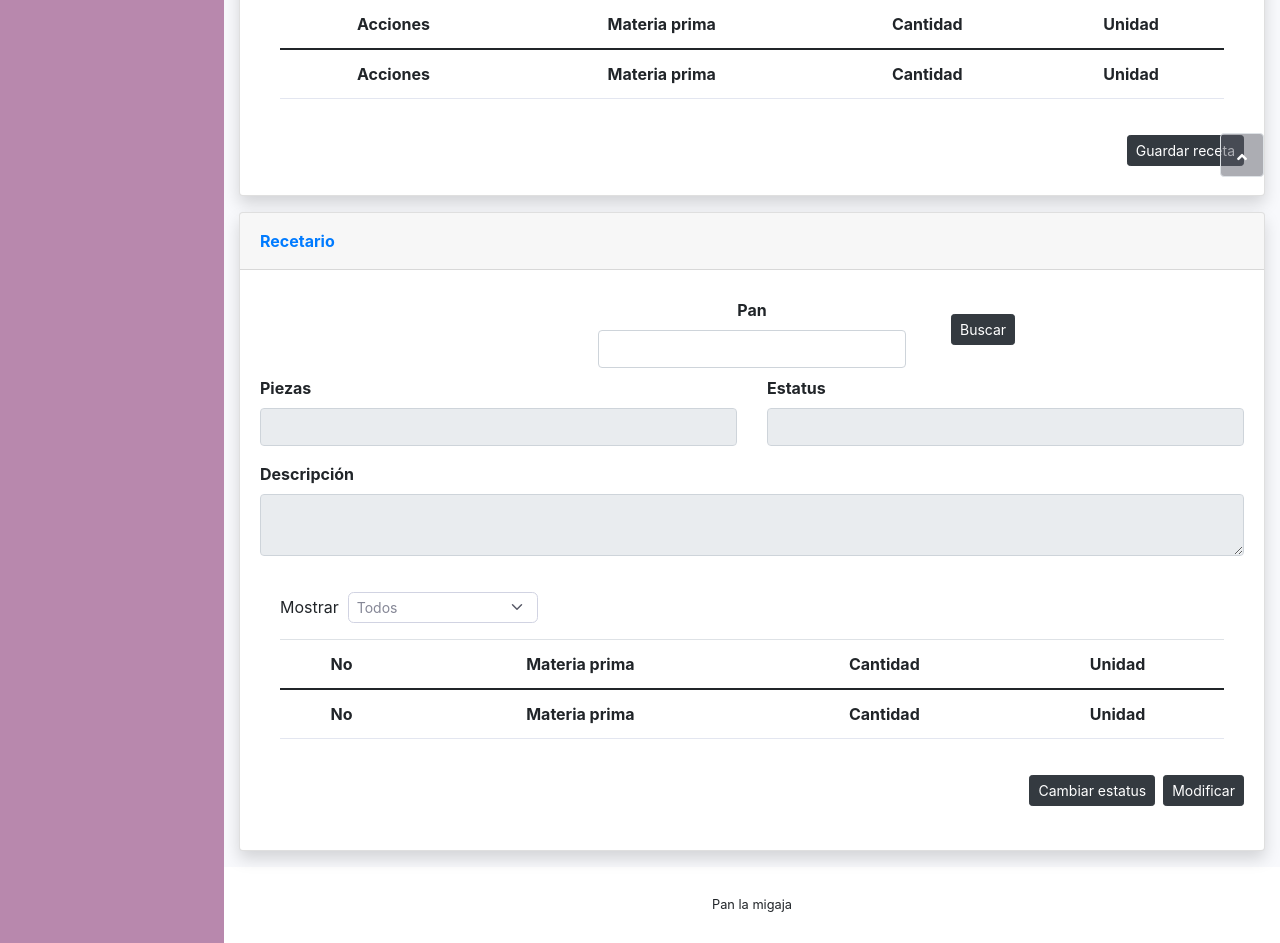
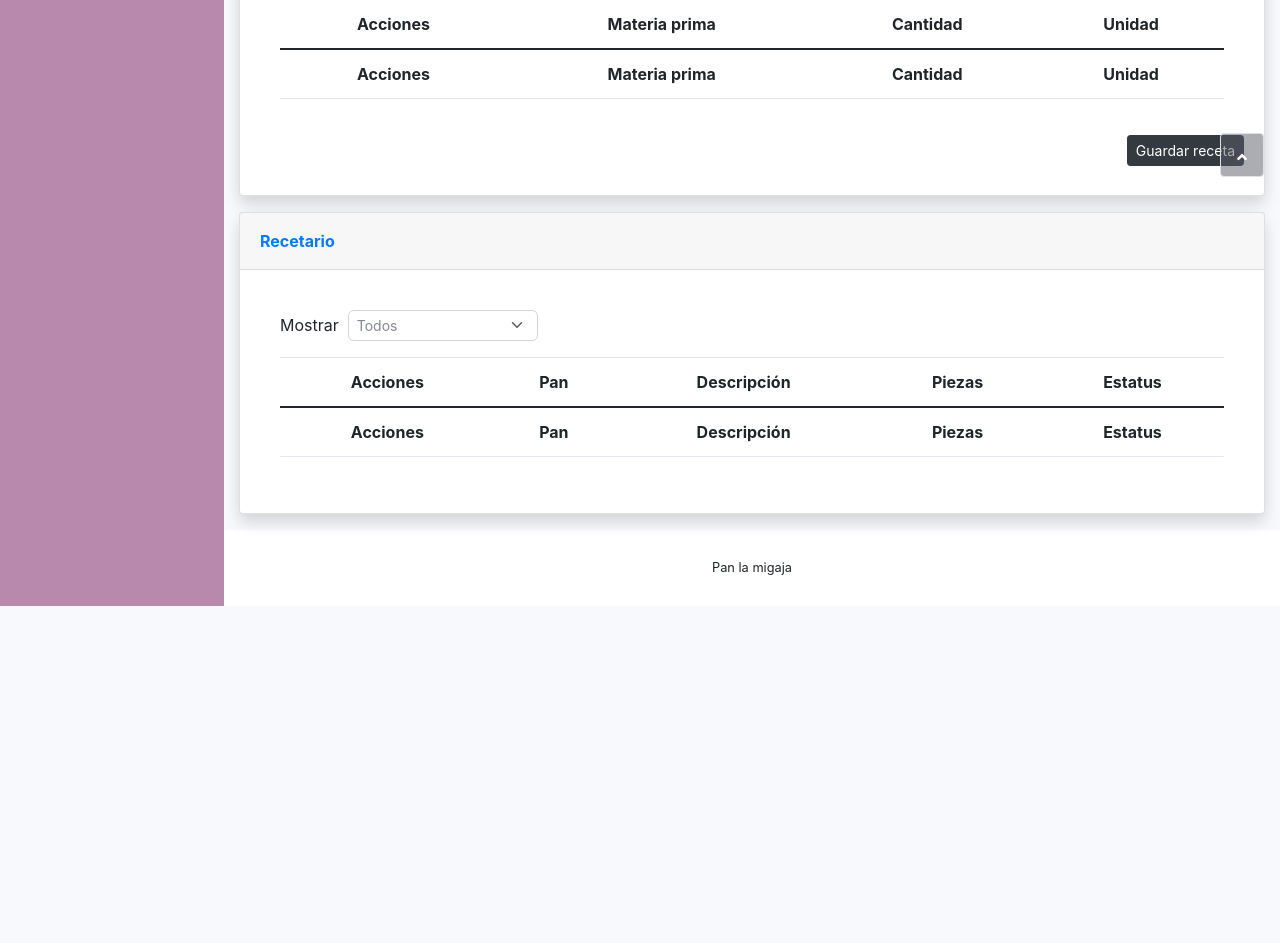
Before and after one commit to Norman-Arredondo/proyecto_bread_system, a PHP site: page /recetario.php in a window 1280 px wide. Shown: the part 607-1550 px from the top of the page. After the commit the page ends 1213 px from the top, so only its background shows below. Run offline with PHP 8.4, Linux system fonts and the light colour scheme.

Commit message:
Recetario
Actualizando diseño de la vista
la tabla (Recetario)

```diff
--- a/recetario.php
+++ b/recetario.php
@@ -104,32 +104,6 @@ include("templates/menu.php");
                 </div>
                 <form id="" action="" method="POST">
                     <div class="card-body">
-                        <div class="row">
-                            <div class="col mt-2 mb-2">
-                            </div>
-                            <div class="col mt-2 mb-2 text-center">
-                                <label class="form-label"><strong>Pan</strong></label>
-                                <input class="form-control" type="text" id="nombre_mp" placeholder="" name="nombre_mp">
-                            </div>
-                            <div class="col mt-2 mb-2">
-                                <div class="col mt-3 mb-2">
-                                    <button class="btn btn-dark btn-sm" type="submit" style="float: left">Buscar</button>
-                                </div>
-                            </div>
-                        </div>
-                        <div class="row">
-                            <div class="col">
-                                <div class="mb-3"><label class="form-label"><strong>Piezas</strong></label><input disabled class="form-control" type="number" id="stock_minimo" placeholder="" name="stock_minimo" min="1"></div>
-                            </div>
-                            <div class="col">
-                                <div class="mb-3"><label class="form-label"><strong>Estatus</strong></label><input disabled class="form-control" type="number" id="stock_maximo" placeholder="" name="stock_maximo" min="1"></div>
-                            </div>
-                        </div>
-                        <div class="mb-3">
-                            <strong><label class="form-label">Descripción</label></strong>
-                            <textarea disabled class="form-control" id="descripcion" name="descripcion" rows=""></textarea>
-                        </div>
-
                         <div class="card-body">
                             <div class="row align-items-center">
                                 <div class="col-md-6 text-nowrap ">
@@ -149,11 +123,11 @@ include("templates/menu.php");
                                 <table class="table my-0" id="table_pto_vta">
                                     <thead>
                                         <tr style="text-align: center;">
-                                            <th>No</th>
-                                            <th>Materia prima</th>
-                                            <th>Cantidad</th>
-                                            <th>Unidad</th>
-
+                                            <th>Acciones</th>
+                                            <th>Pan</th>
+                                            <th>Descripción</th>
+                                            <th>Piezas</th>
+                                            <th>Estatus</th>
                                         </tr>
                                     </thead>
                                     <tbody>
@@ -166,21 +140,16 @@ include("templates/menu.php");
                                     </tbody>
                                     <tfoot>
                                         <tr style="text-align: center;">
-                                            <td><strong>No</strong></td>
-                                            <td><strong>Materia prima</strong></td>
-                                            <td><strong>Cantidad</strong></td>
-                                            <td><strong>Unidad</strong></td>
+                                            <td><strong>Acciones</strong></td>
+                                            <td><strong>Pan</strong></td>
+                                            <td><strong>Descripción</strong></td>
+                                            <td><strong>Piezas</strong></td>
+                                            <td><strong>Estatus</strong></td>
                                         </tr>
                                     </tfoot>
                                 </table>
                             </div>
                         </div>
-
-                        <div class="d-grid gap-2 d-md-flex justify-content-md-end">
-                            <button class="btn btn-dark btn-sm" type="submit">Cambiar estatus</button>
-                            <button class="btn btn-dark btn-sm" type="submit">Modificar</button>
-                        </div>
-                        <br>
                     </div>
                 </form>
             </div>
```
